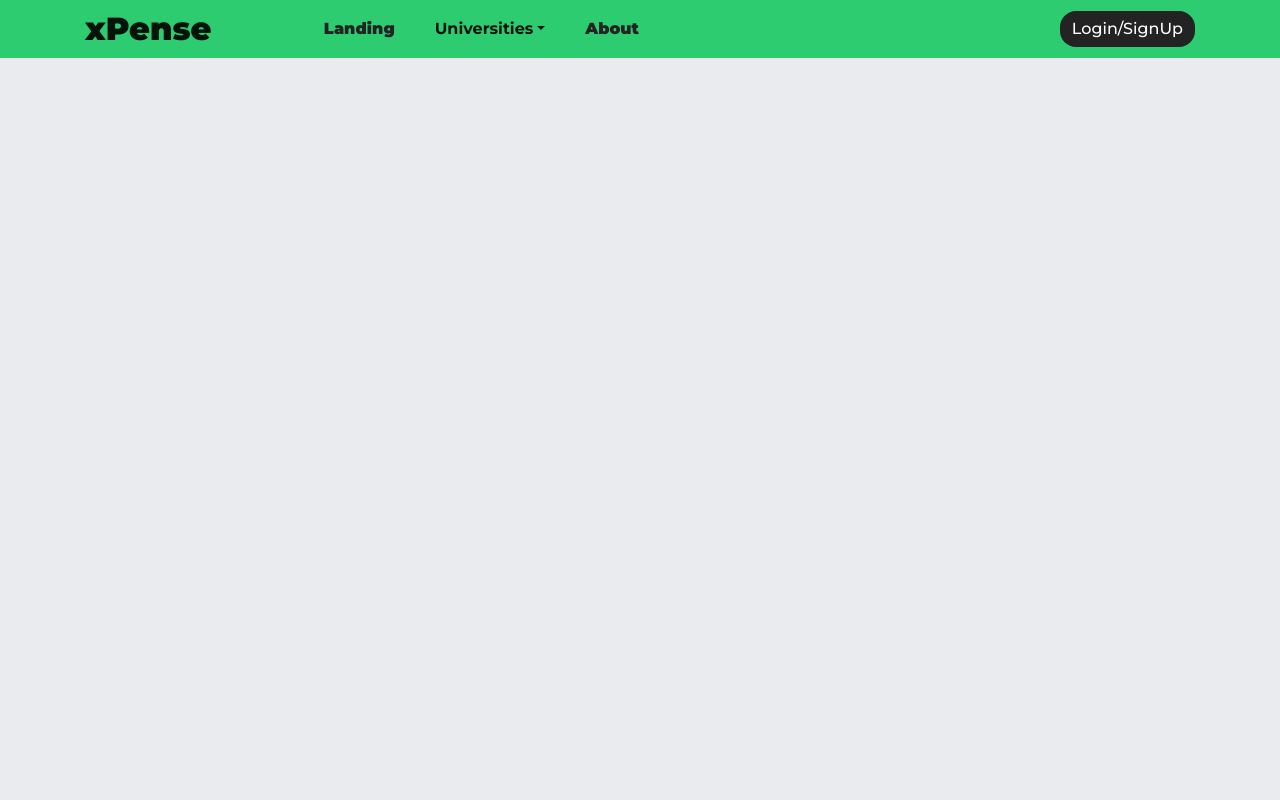
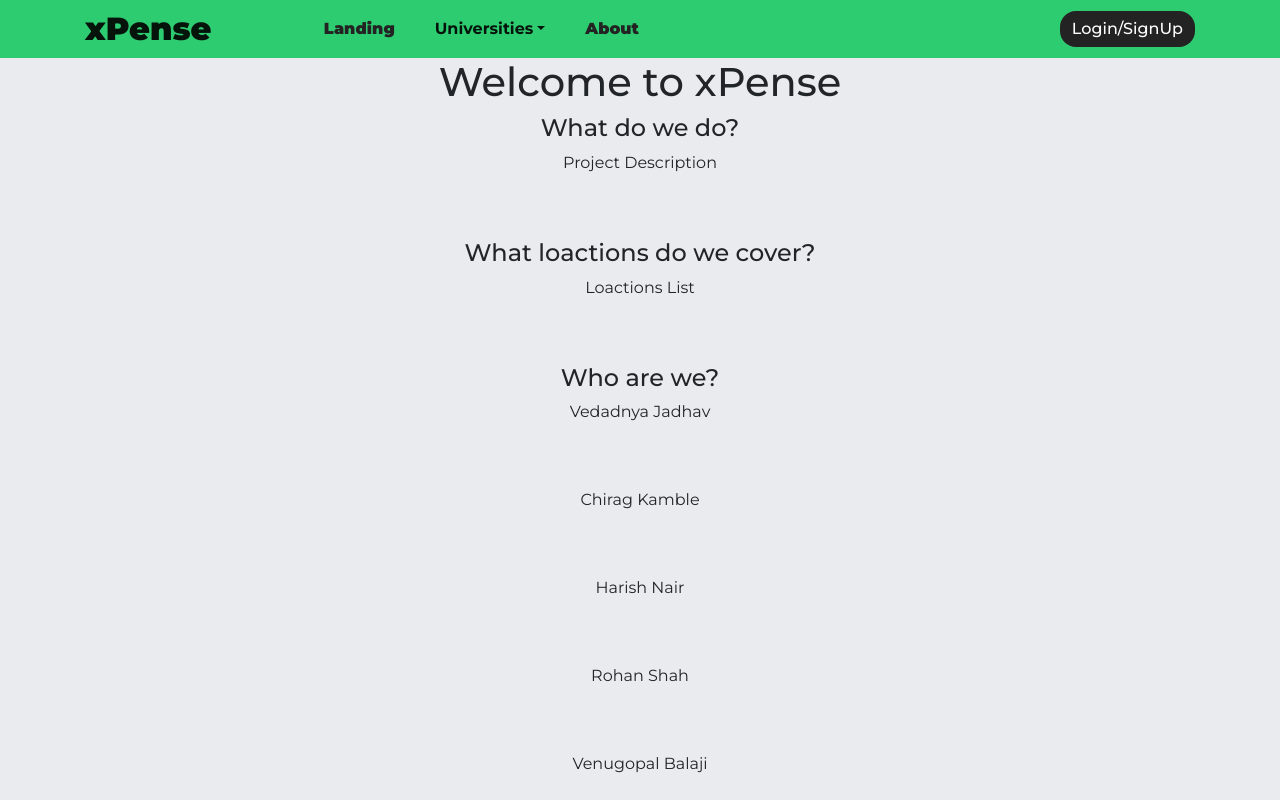
Before and after one commit to bvenu17/Xpense, a React (Create React App) app: page /about in a window 1280 px wide. Built offline with nearby package versions, Linux system fonts and the light colour scheme; no server answers.

Commit message:
about page

```diff
--- /dev/null
+++ b/src/components/About.js
@@ -0,0 +1,43 @@
+
+import React from 'react';
+
+const About = () => {
+    return(
+        <div>
+            <div className="intro">
+            {/* <img className="App-logo" alt="logo" src="http://www.pngmart.com/files/2/Pokemon-Ash-PNG-Free-Download.png" /> */}
+            <h1>Welcome to xPense</h1>
+            </div>
+            <div className="pagecontent">
+            <h2>What do we do?</h2>
+            {/* <img className="App-logo" alt="logo" src="http://pngimg.com/uploads/pokemon/pokemon_PNG19.png" /> */}
+            <p>Project Description</p>
+            <br></br>
+            <br></br>
+            <h2>What loactions do we cover?</h2>
+            {/* <img className="App-logo" alt="logo" src="http://pngimg.com/uploads/raspberry/raspberry_PNG5072.png" /> */}
+            <p>Loactions List</p>
+            <br></br>
+            <br></br>
+            <h2>Who are we?</h2>
+            {/* <img className="App-logo" alt="logo" src="http://pngimg.com/uploads/cd_dvd/cd_dvd_PNG9081.png" /> */}
+            <p>Vedadnya Jadhav</p>
+            <br></br>
+            <br></br>
+            <p>Chirag Kamble</p>
+            <br></br>
+            <br></br>
+            <p>Harish Nair</p>
+            <br></br>
+            <br></br>
+            <p>Rohan Shah</p>
+            <br></br>
+            <br></br>
+            <p>Venugopal Balaji</p>
+            </div>
+        </div>
+    )
+}
+
+
+export default About;
--- a/src/components/App.js
+++ b/src/components/App.js
@@ -10,6 +10,8 @@ import University from './University';
 import Navigation from './Navigation';
 import { AuthProvider } from '../firebase/Auth';
 import PrivateRoute from './PrivateRoute';
+import About from './About';
+
 function App() {
 	return (
 		<AuthProvider>
@@ -20,6 +22,7 @@ function App() {
 					</header>
 					<Switch>
 						<Route exact path='/' component={Landing} />
+						<Route exact path = '/about' component = {About}/>
 						<Route path='/university/:id' exact component={University} />
 						<PrivateRoute path='/home' component={Home} />
 						<PrivateRoute path='/profile' component={Profile} />
```
